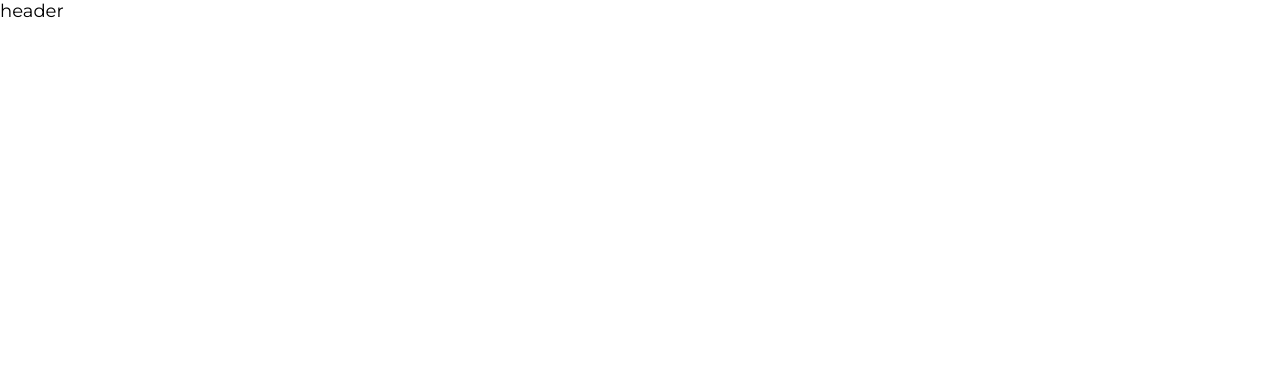
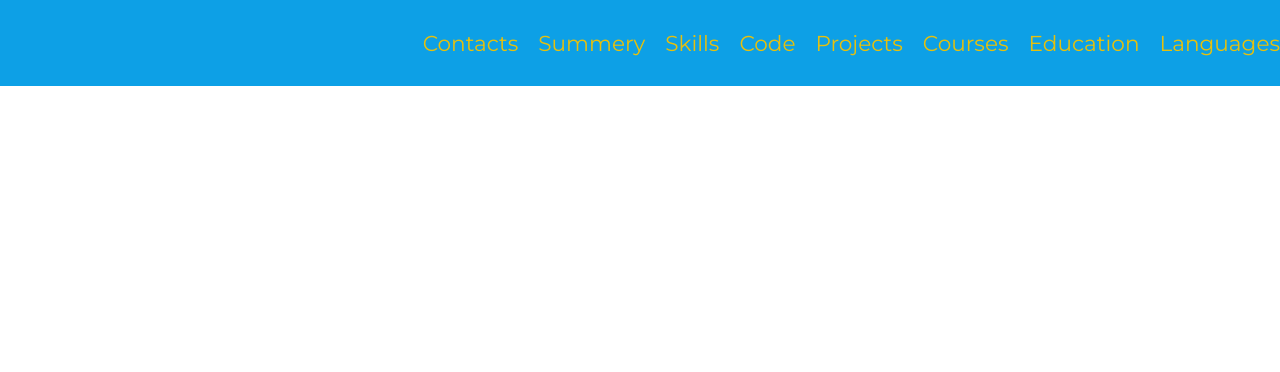
Before and after one commit to Lelik7777/rsschool-cv, a plain HTML site: page index.html in a window 1280 px wide. Shown: the top 372 px of the page. Drawn offline with Linux system fonts and the light colour scheme.

Commit message:
feat:create navigition in header with styles

```diff
--- a/index.html
+++ b/index.html
@@ -17,7 +17,27 @@
 <body>
 <header class="header">
     <div class="container">
-        header
+        <nav class="nav">
+            <ul class="nav-list">
+                <li class="nav-item">
+                    <a href="#contacts" class="nav-link">Contacts</a></li>
+                <li class="nav-item">
+                    <a href="#summery" class="nav-link">Summery</a></li>
+                <li class="nav-item">
+                    <a href="#skills" class="nav-link">Skills</a></li>
+                <li class="nav-item">
+                    <a href="#code" class="nav-link">Code</a>
+                </li>
+                <li class="nav-item">
+                    <a href="#projects" class="nav-link">Projects</a></li>
+                <li class="nav-item">
+                    <a href="#courses" class="nav-link">Courses</a></li>
+                <li class="nav-item">
+                    <a href="#education" class="nav-link">Education</a></li>
+                <li class="nav-item">
+                    <a href="#languages" class="nav-link">Languages</a></li>
+            </ul>
+        </nav>
     </div>
 </header>
 <main class="main">
--- a/style.css
+++ b/style.css
@@ -1,13 +1,15 @@
-*{
+* {
     box-sizing: border-box;
 }
-html{
+
+html {
     scroll-behavior: smooth;
 }
-body{
+
+body {
     padding: 0;
     margin: 0;
-    font-family: "Montserrat",sans-serif;
+    font-family: "Montserrat", sans-serif;
     font-size: 18px;
     font-weight: 400;
     width: 100%;
@@ -16,3 +18,41 @@ body{
     flex-direction: column;
     justify-content: space-between;
 }
+
+.container {
+    max-width: 1440px;
+    margin: 0 auto;
+}
+
+.header {
+    background-color: #0da0e6;
+}
+
+.nav-list {
+    display: flex;
+    justify-content: flex-end;
+    list-style: none;
+    align-items: center;
+}
+
+.nav-link {
+    text-decoration: none;
+    padding-right: 20px;
+    line-height: 50px;
+    display: inline-block;
+    font-size: 1.2em;
+    color:  #e6c00d;
+    font-weight: 400;
+}
+.nav-item:last-child .nav-link{
+    padding: 0;
+}
+.nav-link:hover {
+    color: #faecab;
+    font-weight: 700;
+    transition: color .5s;
+}
+
+.footer {
+    background-color: #0da0e6;
+}
```
